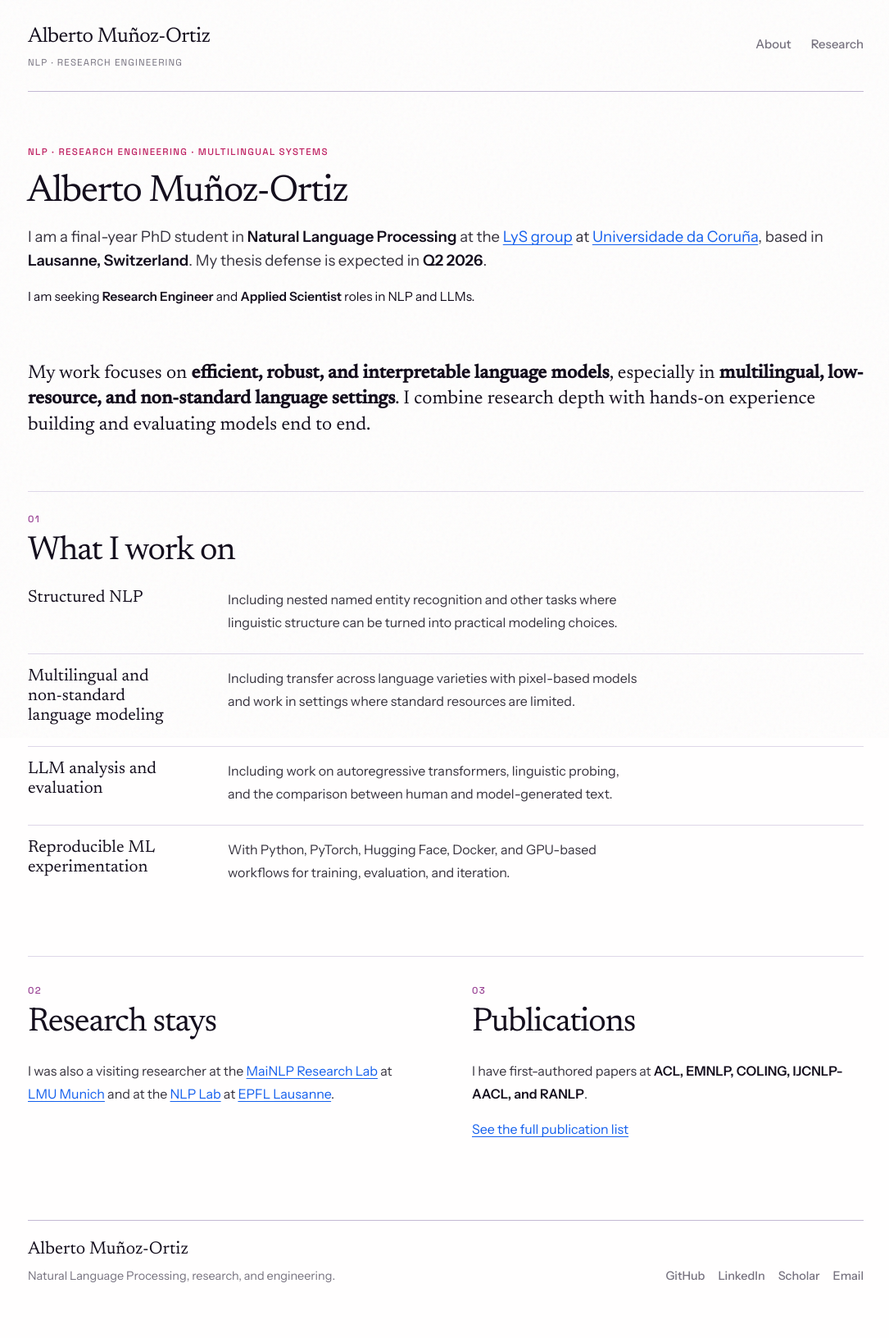
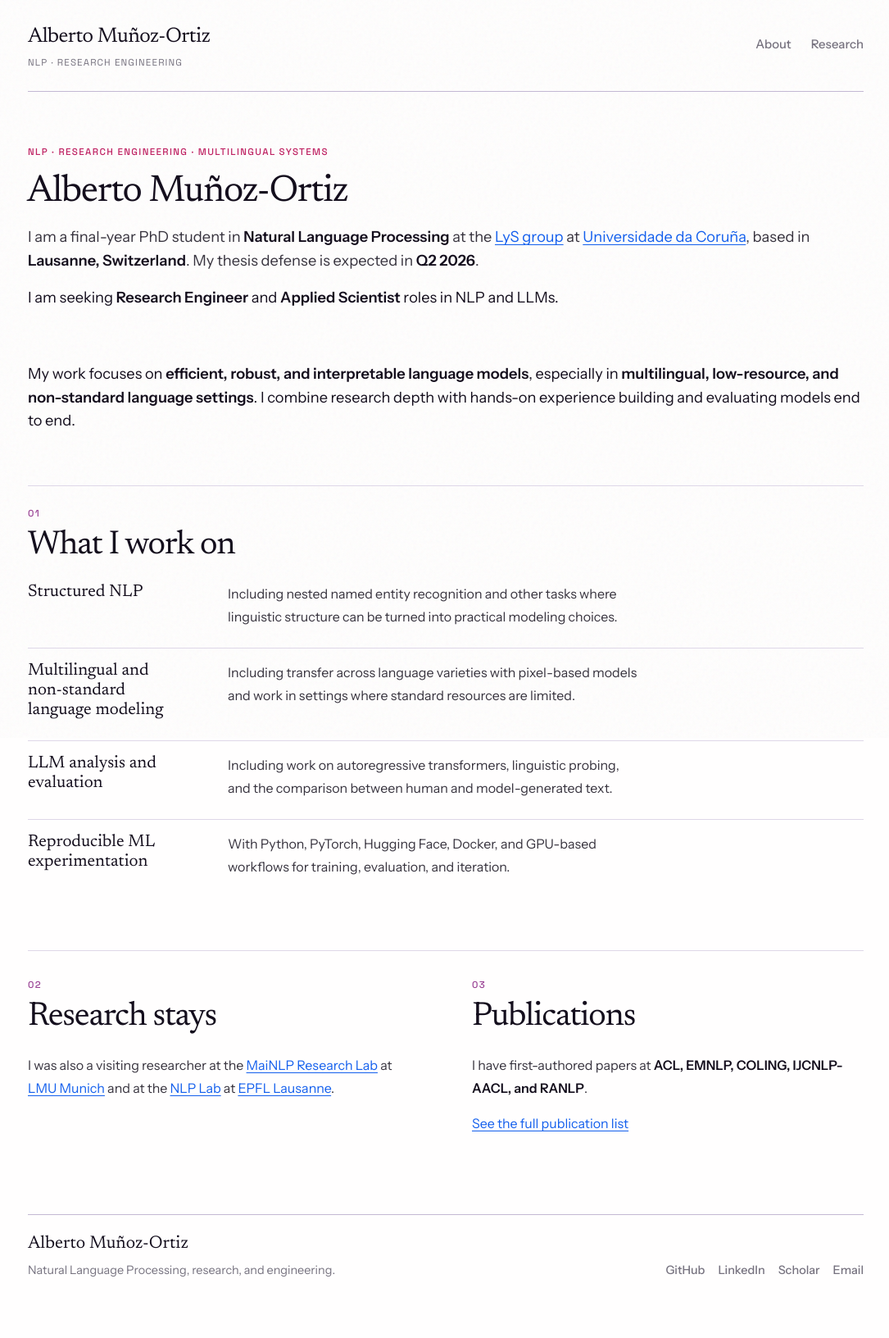
Before and after one commit to amunozo/amunozo.github.io, a Jekyll site: the page built from index.md, in a window 1280 px wide. Shown: the whole page at 82% size, without its empty margins (96-1181 px from the left). Built offline with Jekyll 4.4.1, drawn with Linux system fonts in a browser that asks for light colours.

Commit message:
Unify hero paragraph sizing

```diff
--- a/assets/css/style.css
+++ b/assets/css/style.css
@@ -272,8 +272,8 @@ a {
 
 .hero-deck {
   margin-top: var(--space-4);
-  font-size: clamp(0.98rem, 0.7vw + 0.86rem, 1.16rem);
-  line-height: 1.56;
+  font-size: clamp(1rem, 0.75vw + 0.88rem, 1.14rem);
+  line-height: 1.58;
   color: var(--text);
   max-width: none;
 }
@@ -282,7 +282,8 @@ a {
   margin-top: var(--space-4);
   max-width: none;
   color: var(--ink);
-  font-size: 0.96rem;
+  font-size: clamp(1rem, 0.75vw + 0.88rem, 1.14rem);
+  line-height: 1.58;
 }
 
 .home-section {
@@ -299,9 +300,9 @@ a {
 
 .statement {
   max-width: none;
-  font-family: var(--font-display);
-  font-size: clamp(1.12rem, 0.95vw + 0.95rem, 1.44rem);
-  line-height: 1.38;
+  font-family: var(--font-body);
+  font-size: clamp(1rem, 0.75vw + 0.88rem, 1.14rem);
+  line-height: 1.58;
   color: var(--ink);
 }
 
```
